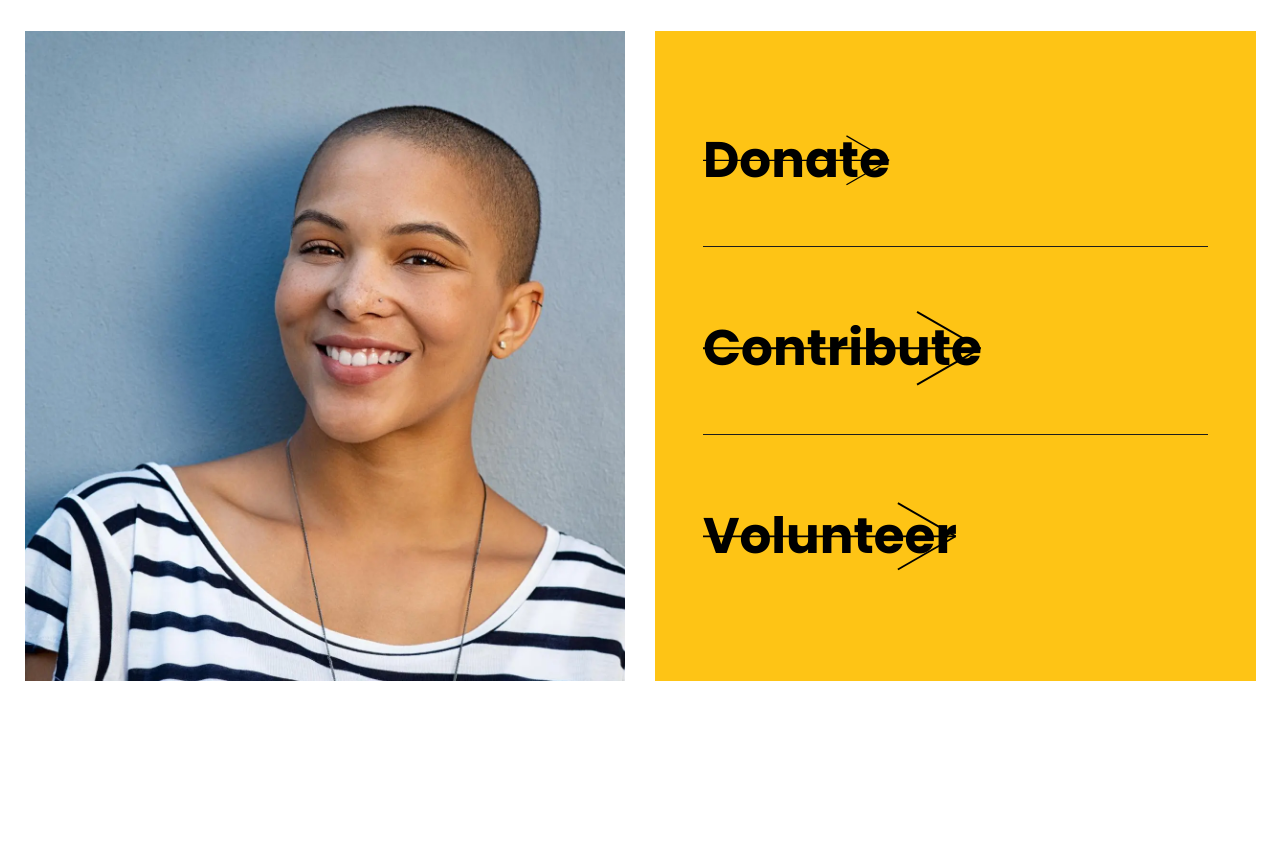
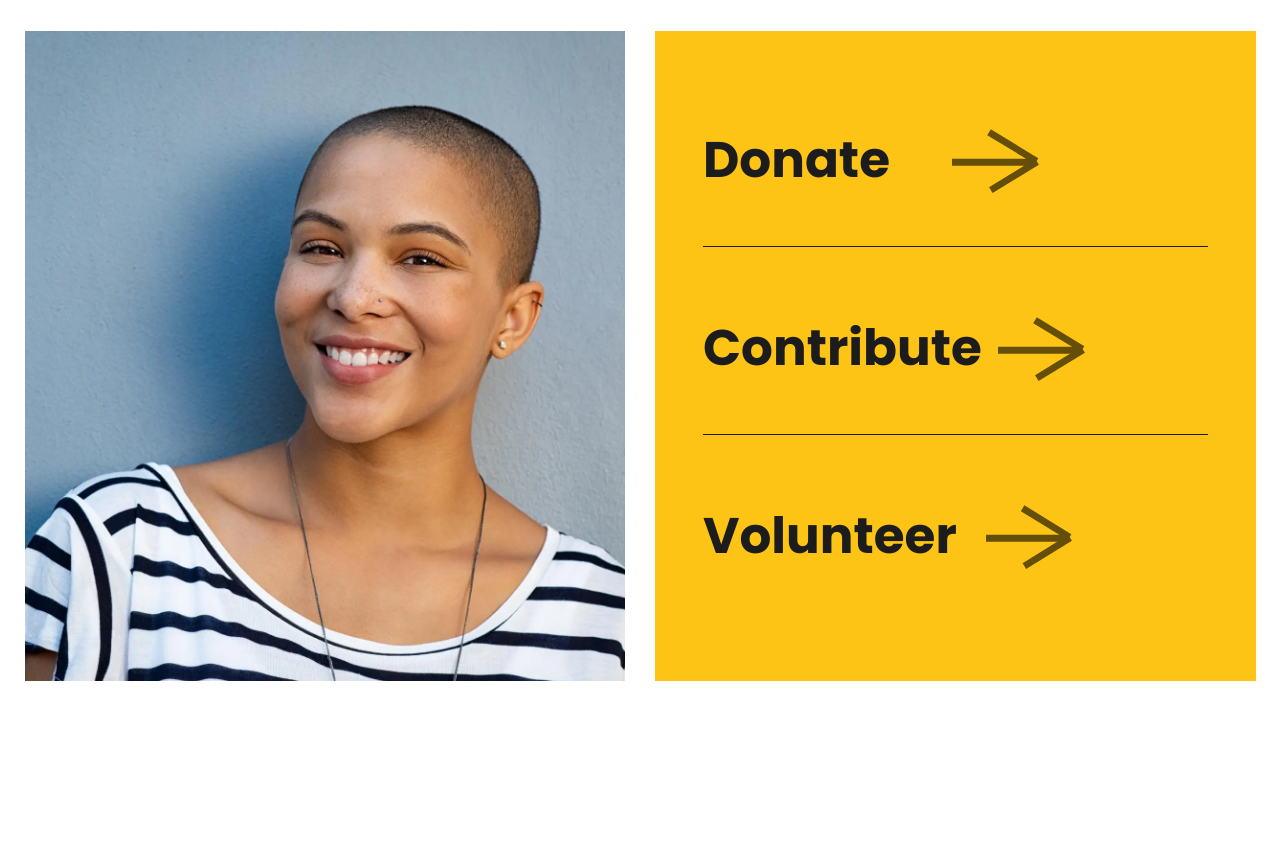
Before and after one commit to Shouryya-Manna/Caridad, a Next.js app: page / in a window 1280 px wide. Shown: the part 6460-7315 px from the top of the page. Built offline with nearby package versions, Linux system fonts and the light colour scheme.

Commit message:
UI fixes

```diff
--- a/src/components/Landing/Donation/Donation.tsx
+++ b/src/components/Landing/Donation/Donation.tsx
@@ -4,6 +4,7 @@ import Image from "next/image";
 export default function Donation() {
   return (
     <section className="mx-auto max-w-[1239px] px-1 py-24 mt-5">
+      {/* Text Container */}
       <div className="mb-16 text-center">
         <p className="mb-3 text-[20px] font-[401] tracking-normal uppercase">
           Get Involved
@@ -15,7 +16,6 @@ export default function Donation() {
 
       {/* Content */}
       <div className="grid grid-cols-1 overflow-hidden md:grid-cols-2 gap-7.5">
-        {/* Image */}
         <div className="relative h-[650px]">
           <Image
             src="/Landing-Page/IMG10.jpg"
@@ -25,7 +25,7 @@ export default function Donation() {
           />
         </div>
 
-        {/* Actions Container */}
+        {/* Actions */}
         <div className="flex flex-col justify-center bg-[#FEC415] px-12 py-6">
           {[
             "Donate",
@@ -37,15 +37,15 @@ export default function Donation() {
               className="group w-full pb-4"
             >
               <div className="flex cursor-pointer items-center justify-between py-10">
-                <h3 className="flex items-center gap-6 text-[50px] font-extrabold text-black relative">
+                <h3 className="flex items-center gap-6 text-[50px] font-extrabold text-tertiary relative">
                   {item}
                   <Image
-                    src="/Arrow.svg"
+                    src="/Landing-Page/Arrow.svg"
                     alt=""
                     fill
-                    className="w-10 h-8 text-black"
+                    className="ml-50 object-contain opacity-60"
                   />
-                  <span className="absolute bottom-0 left-0 h-0.5 w-0 bg-black transition-all duration-500 group-hover:w-full"></span>
+                  <span className="absolute bottom-0 left-0 h-0.5 w-0 bg-tertiary transition-all duration-500 group-hover:w-full"></span>
                 </h3>
               </div>
 
```
Also changed, not shown: public/Arrow.svg (deleted), public/Landing-Page/Arrow.svg (added).
